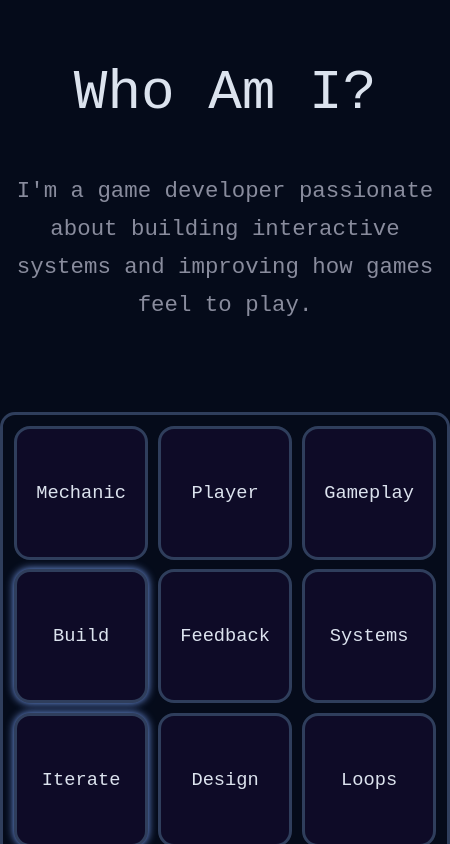
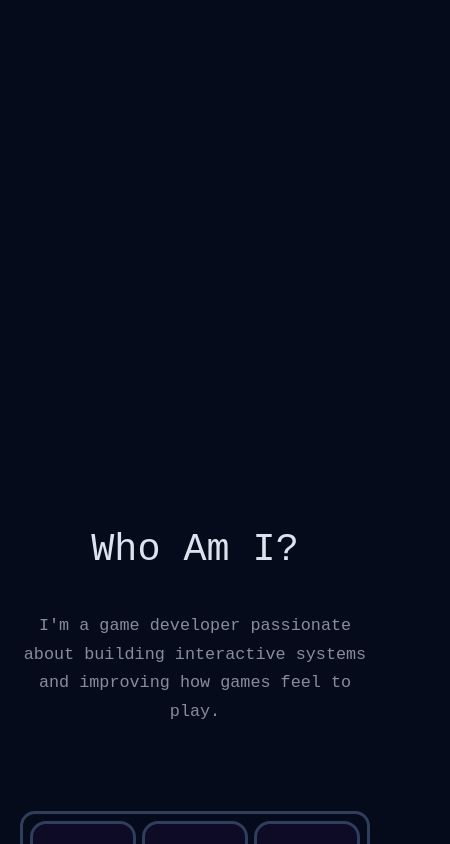
Before and after one commit to ElectroCubic/anush-bundel-portfolio, a React (Vite) app: page / in a window 390 px wide. Shown: the part 880-1724 px from the top of the page, 450 px wide, since content can reach past the window. Built offline with nearby package versions, Linux system fonts and the light colour scheme; a web font is replaced by a local one.

Commit message:
Fixed grid responsive design

```diff
--- a/src/assets/AboutSection/AboutSection.jsx
+++ b/src/assets/AboutSection/AboutSection.jsx
@@ -342,11 +342,12 @@ export default function AboutSection() {
                             drag.from !== idx;
 
                         const className = [
-                            isDragging ? styles.dragging : "",
+                            isDragging ? `${styles.dragging} isActive` : "",
                             isOver ? styles.over : "",
                             isConnected ? styles.connected : "",
                             solved ? styles.solved : "",
                         ].join(" ");
+
 
                         const style = isDragging
                             ? {
--- a/src/assets/AboutSection/AboutSection.module.css
+++ b/src/assets/AboutSection/AboutSection.module.css
@@ -1,6 +1,6 @@
 .aboutSection {
     margin: 6rem auto;
-    padding: 4rem 0;
+    padding: 4rem 1.25rem;
     max-width: 1100px;
     min-height: 100vh;
     display: grid;
@@ -9,14 +9,23 @@
     justify-self: center;
 }
 
-.aboutSection h1 {
+.textBlock {
+    margin-top: 0rem;
+    grid-column: 1;
+    display: flex;
+    flex-direction: column;
+    gap: 1.5rem;
+    justify-content: center;
+}
+
+.textBlock h1 {
     font-size: 3.5rem;
     font-weight: 400;
     text-align: center;
     margin: 0;
   }
 
-.aboutSection p {
+.textBlock p {
     font-size: 1.4rem;
     max-width: 700px;
     color: var(--text-color2);
@@ -24,29 +33,25 @@
     text-align: center;
 }
 
-.textBlock {
-    margin-top: -10rem;
-    grid-column: 1;
-    display: flex;
-    flex-direction: column;
-    gap: 1.5rem;
-    justify-content: center;
-}
-
 .wordGridContainer {
-    grid-column: 2;
+  width: 100%;
+  max-width: 520px;
   justify-self: end;
 }
 
 .wordGrid {
-    width: min(520px, 100%);
-    padding: 0.7rem;
+  width: 100%;
+  max-width: 520px;
+  padding: clamp(0.45rem, 1.6vw, 0.7rem);
   border: 3px solid var(--secondary-color1);
   border-radius: 15px;
+
   display: grid;
-    grid-template-columns: repeat(3, 1fr);
-    gap: 0.6rem;
+  grid-template-columns: repeat(3, 1fr);   /* ✅ always 3 */
+  gap: clamp(0.35rem, 1.3vw, 0.6rem);
+  box-sizing: border-box;
 }
+
 
 .dragging {
     pointer-events: none;
@@ -78,17 +83,33 @@
 @media (max-width: 900px) {
   .aboutSection {
     grid-template-columns: 1fr;
-        text-align: center;
-    row-gap: 2.5rem;
+    gap: 2.5rem;
   }
 
   .wordGridContainer {
-        grid-column: 1;
     justify-self: center;
   }
 
-    .aboutSection p {
-        margin-left: auto;
-        margin-right: auto;
+  .textBlock {
+    margin-top: 0; /* ✅ stop negative margin on small screens */
   }
 }
+
+@media (max-width: 650px) {
+
+    .aboutSection {
+        margin-top: 25rem;
+    }
+
+    .wordGridContainer {
+        width: min(520px, 100%);
+    }
+
+    .textBlock h1 {
+        font-size: 2.4rem;
+    }
+
+    .textBlock p {
+        font-size: 1.05rem;
+    }
+}
--- a/src/assets/TilePanel/TilePanel.module.css
+++ b/src/assets/TilePanel/TilePanel.module.css
@@ -1,7 +1,6 @@
 .tilePanel {
     width: 100%;
     aspect-ratio: 1 / 1;
-    min-height: 110px;
     border: 3px solid var(--secondary-color1);
     border-radius: 16px;
 
@@ -9,7 +8,7 @@
     align-items: center;
     justify-content: center;
 
-    padding: 1.2rem;
+    padding: clamp(0.5rem, 2vw, 1.2rem);
     background: var(--card-bg-color);
 
     touch-action: none;
@@ -21,12 +20,31 @@
 }
 
 .tilePanel h3 {
-    margin: 0;
-    font-weight: 400;
-    text-align: center;
+  margin: 0;
+  font-weight: 400;
+  text-align: center;
+  font-size: clamp(0.85rem, 2.6vw, 1.2rem);
+  line-height: 1.2;
 }
 
 .tilePanel:hover {
     border-color: var(--accent-color2);
     box-shadow: 0 0 10px var(--accent-color2);
 }
+
+.tilePanel.isActive {
+  border-color: var(--accent-color2);
+  box-shadow: 0 0 16px var(--accent-color2);
+  transform: scale(1.03);
+}
+
+.tilePanel:active {
+  border-color: var(--accent-color2);
+}
+
+
+@media (min-width: 700px) {
+  .tilePanel {
+    min-height: 110px;
+  }
+}
```
Lines whose indentation alone changed are shown as unchanged.
